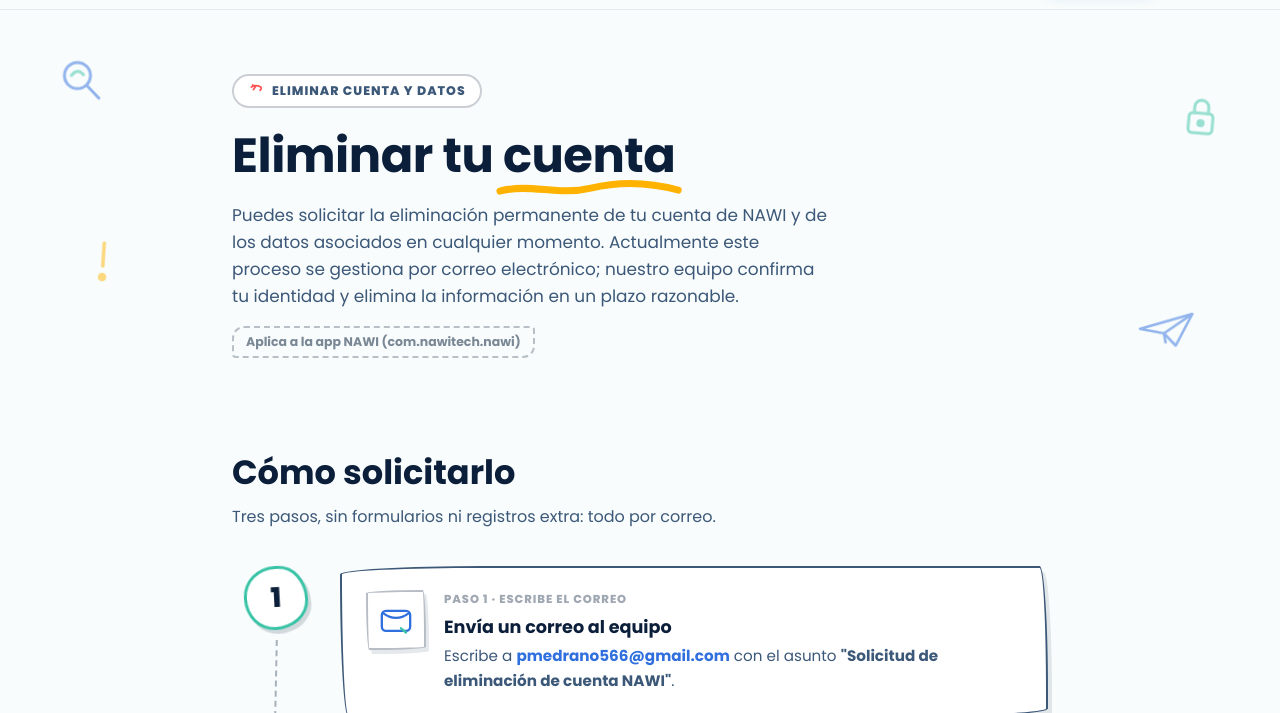
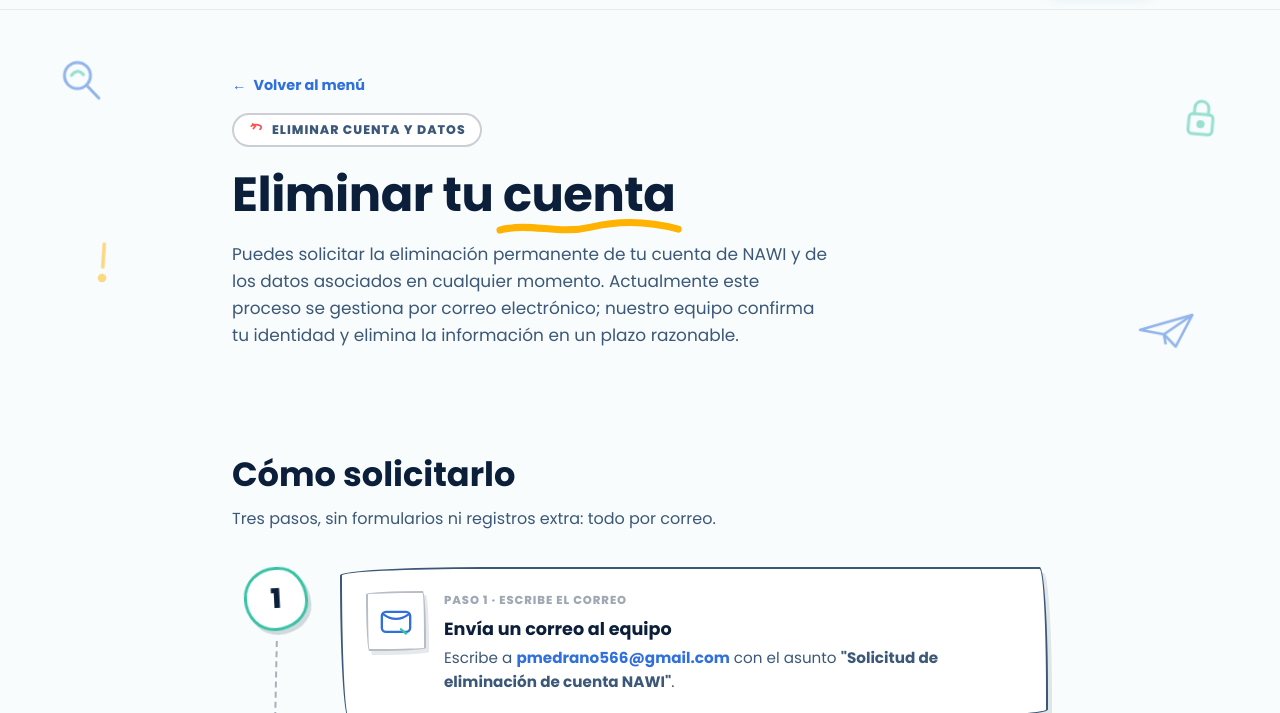
Before and after one commit to Betelgeusep/nawi-site, a plain HTML site: page eliminar-cuenta.html in a window 1280 px wide. Shown: the part 53-766 px from the top of the page. Drawn offline with Linux system fonts and the light colour scheme.

Commit message:
Eliminar cuenta: quitar chip del identificador de app y agregar enlace Volver al menú

```diff
--- a/eliminar-cuenta.html
+++ b/eliminar-cuenta.html
@@ -118,12 +118,10 @@ header{
 .kicker svg{flex:none}
 .page-head h1{font-size:clamp(2.1rem,4.8vw,3rem);color:var(--deep);letter-spacing:-.5px}
 .page-head .sub{font-size:1.06rem;color:var(--ink-soft);margin:16px 0 10px;max-width:56ch}
-.applies{
-  display:inline-block;font-size:.78rem;font-weight:700;
-  color:rgba(18,38,63,.55);
-  border:2px dashed rgba(18,38,63,.28);
-  padding:4px 12px;border-radius:12px 4px 12px 4px;margin-top:6px;
-}
+
+/* ---------- volver al menú ---------- */
+.back-mod{display:flex;width:max-content;align-items:center;gap:7px;margin-bottom:16px;font-size:.9rem;font-weight:700;color:var(--blue);text-decoration:none}
+.back-mod:hover{text-decoration:underline;text-underline-offset:4px}
 
 /* subrayado sketch (como el hero v2) */
 .uw{position:relative;display:inline-block}
@@ -327,6 +325,7 @@ html:not(.js) .reveal,html:not(.js) .step{opacity:1;transform:none}
   <svg class="doodle d4" width="56" height="40" viewBox="0 0 56 40" fill="none" stroke="#2F6FDE" stroke-width="2.6" stroke-linejoin="round" aria-hidden="true"><path d="M2 20 L54 4 L38 36 L26 24 Z"/><path d="M26 24 L54 4"/><path d="M26 24 L28 34"/></svg>
 
   <div class="wrap">
+    <a class="back-mod" href="index.html"><span aria-hidden="true">←</span> Volver al menú</a>
     <span class="kicker">
       <svg width="16" height="16" viewBox="0 0 24 24" fill="none" stroke="#FF5252" stroke-width="2.6" stroke-linecap="round" aria-hidden="true"><path d="M5 6 q7 -4 14 0 q2 3 -1 5"/><path d="M7 3 l4 3 -3 4"/></svg>
       Eliminar cuenta y datos
@@ -339,7 +338,6 @@ html:not(.js) .reveal,html:not(.js) .step{opacity:1;transform:none}
       momento. Actualmente este proceso se gestiona por correo electrónico; nuestro equipo confirma tu identidad
       y elimina la información en un plazo razonable.
     </p>
-    <span class="applies">Aplica a la app NAWI (com.nawitech.nawi)</span>
   </div>
 </section>
 
```
